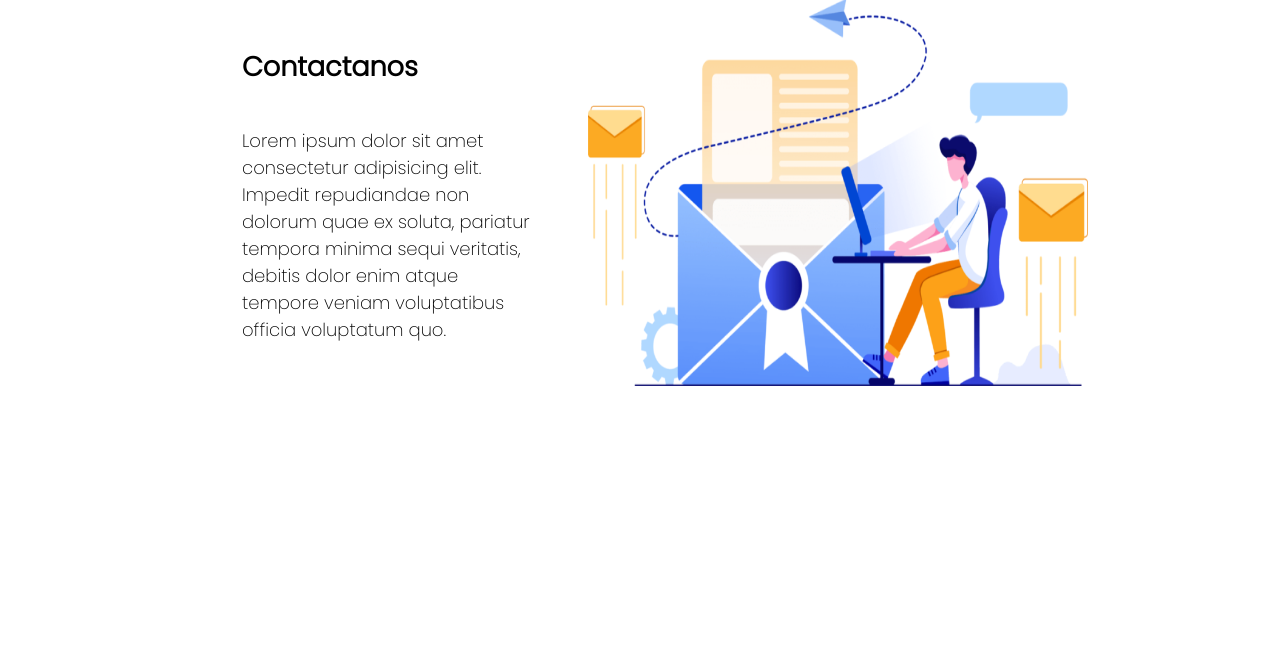
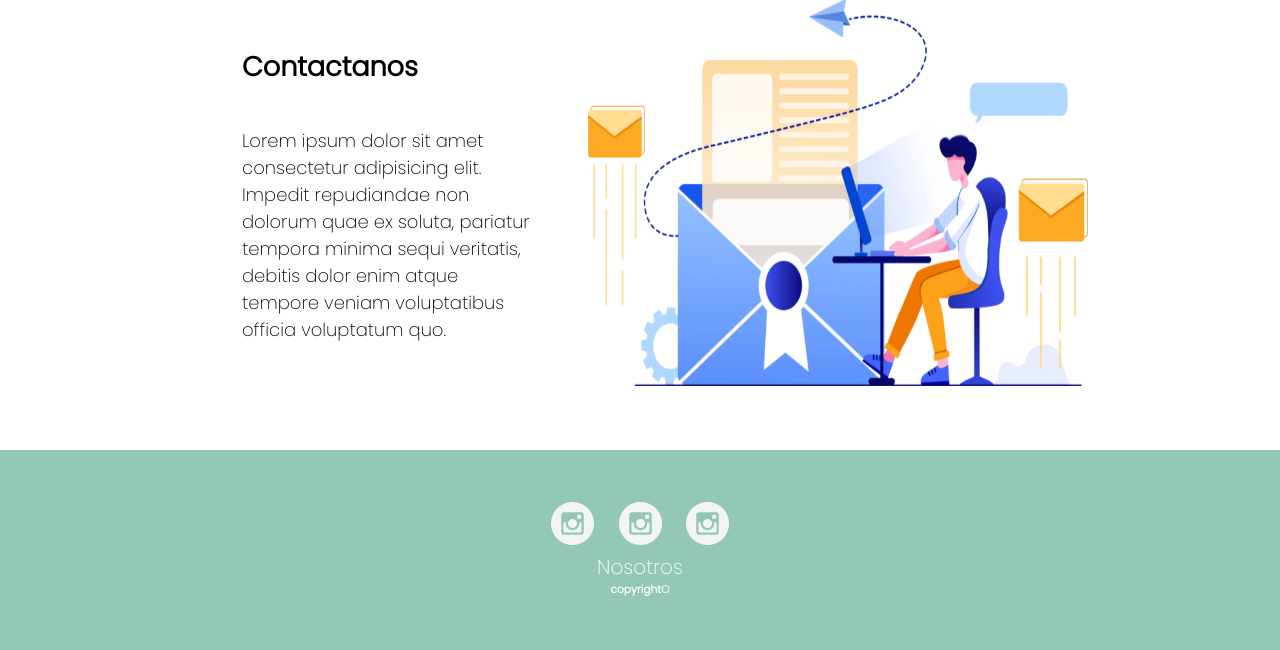
Before and after one commit to FrancoSandri/Proyecto, a PHP site: page / in a window 1280 px wide. Shown: the part 5652-6302 px from the top of the page. Before the commit the page ends 6038 px from the top, so only its background shows below. Run offline with PHP 8.4, Linux system fonts and the light colour scheme; some libraries are stand-ins or nearby versions.

Commit message:
feat(footer)

```diff
--- a/Front-End/Style/HomeStyle.css
+++ b/Front-End/Style/HomeStyle.css
@@ -296,7 +296,7 @@ button /*Button design*/
   flex-direction: column;
 
   background-color: #93C8B6;
-  padding: 10%;|
+  padding: 10%;
   padding-bottom: 0;
 
 }
@@ -320,6 +320,26 @@ button /*Button design*/
 .Empeza-ya img
 {
   display: none;
+}
+/*Footer mobile */
+
+footer
+{
+  background-color: #93C8B6;
+  display: flex;
+  flex-direction: column;
+  align-items: center;
+  justify-content: center;
+
+  height: 200px;
+}
+footer a{
+  margin: 0 10px;
+}
+footer h5, footer h6
+{
+  margin: 0;
+  color: #fff;
 }
 @media (min-width: 720px)
 {
--- a/Front-End/index.html
+++ b/Front-End/index.html
@@ -116,3 +116,12 @@
         </div>
     </div>
 <body>
+<footer>
+    <div class="Social-Media">
+        <a href="#"><img src="Fotos/Home-InstagramLogo.png"></a>
+        <a href="#"><img src="Fotos/Home-InstagramLogo.png"></a>
+        <a href="#"><img src="Fotos/Home-InstagramLogo.png"></a>
+    </div>
+    <h5>Nosotros</h5>
+    <h6>copyright©</h6>
+</footer>
```
Also changed, not shown: Front-End/Style/Us.css (+9 -0 lines), Front-End/Fotos/Home-InstagramLogo.png (added).
